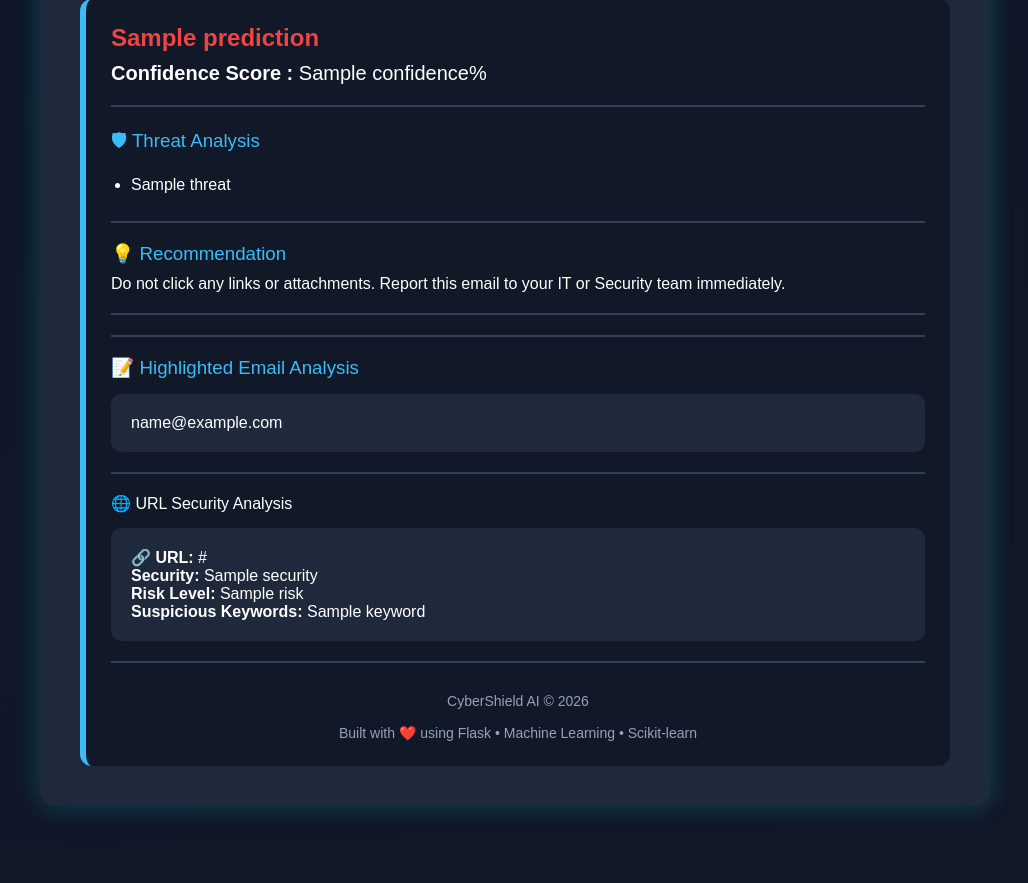
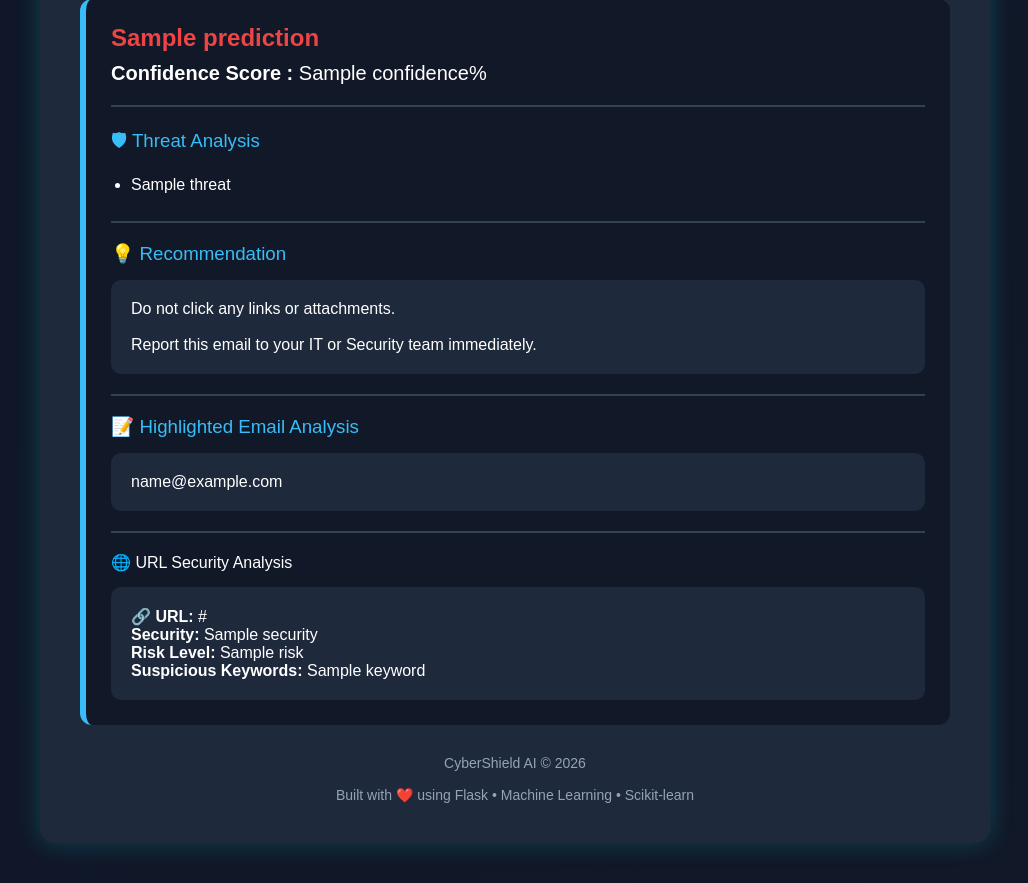
Before and after one commit to Surabhi-talekar/AI_Phishing_Email_Detector, a Flask app: template templates/index.html in a window 1280 px wide. Shown: the part 568-1451 px from the top of the page, without its empty margins (125-1153 px from the left). Before the commit the page ends 1381 px from the top, so only its background shows below. Run offline with Flask 3, Linux system fonts and the light colour scheme; the template is opened without the code that fills it: most values are stand-ins (such as "Sample title", 1, 10 or a date in 2020); parts of the project's set-up code (start-up, migrations or seed data) failed here and were passed over.

```diff
--- a/templates/index.html
+++ b/templates/index.html
@@ -348,19 +348,20 @@ required>{{ email if email else "" }}</textarea>
 
 <div class="highlight-box">
 
+
+
+This email appears safe.<br><br>
+
+Always verify unknown links and avoid downloading unexpected attachments.
 </div>
 
-This email appears safe.
 
-Always verify unknown links and avoid downloading unexpected attachments.
-
-</div>
 
 {% else %}
 
-<div class="info-box">
+<div class="highlight-box">
 
-Do not click any links or attachments.
+Do not click any links or attachments.<br><br>
 
 Report this email to your IT or Security team immediately.
 
@@ -370,8 +371,7 @@ Report this email to your IT or Security team immediately.
 
 <hr>
 
-<h3 class="section-title">
- <hr>
+
 
 <h3 class="section-title">
 📝 Highlighted Email Analysis
@@ -432,7 +432,7 @@ None
 
 <div class="highlight-box">
 
-</div>
+
 
 No URLs Found.
 
@@ -440,7 +440,8 @@ No URLs Found.
 
 {% endif %}
 
-<hr>
+</div>
+
 
 <footer>
 
```
